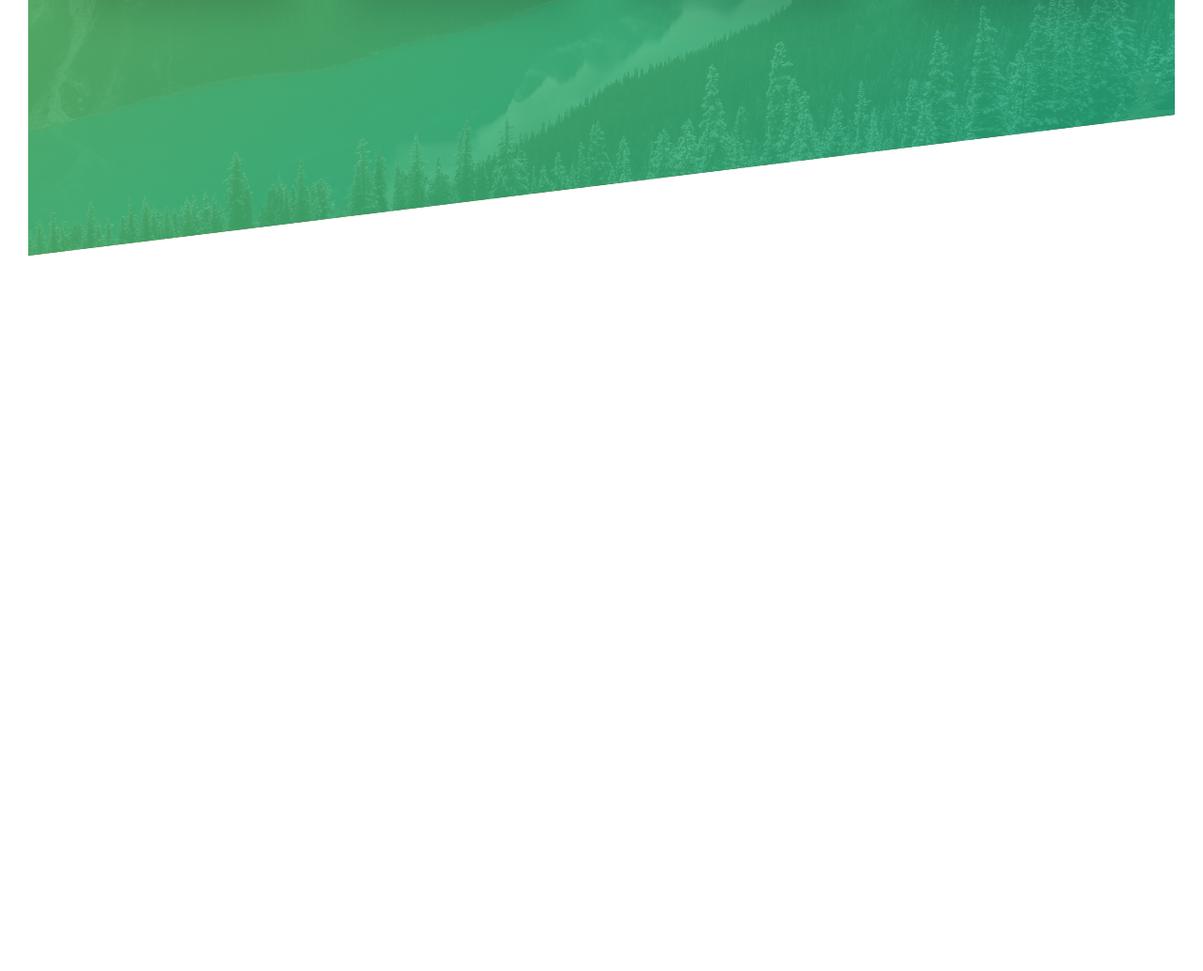
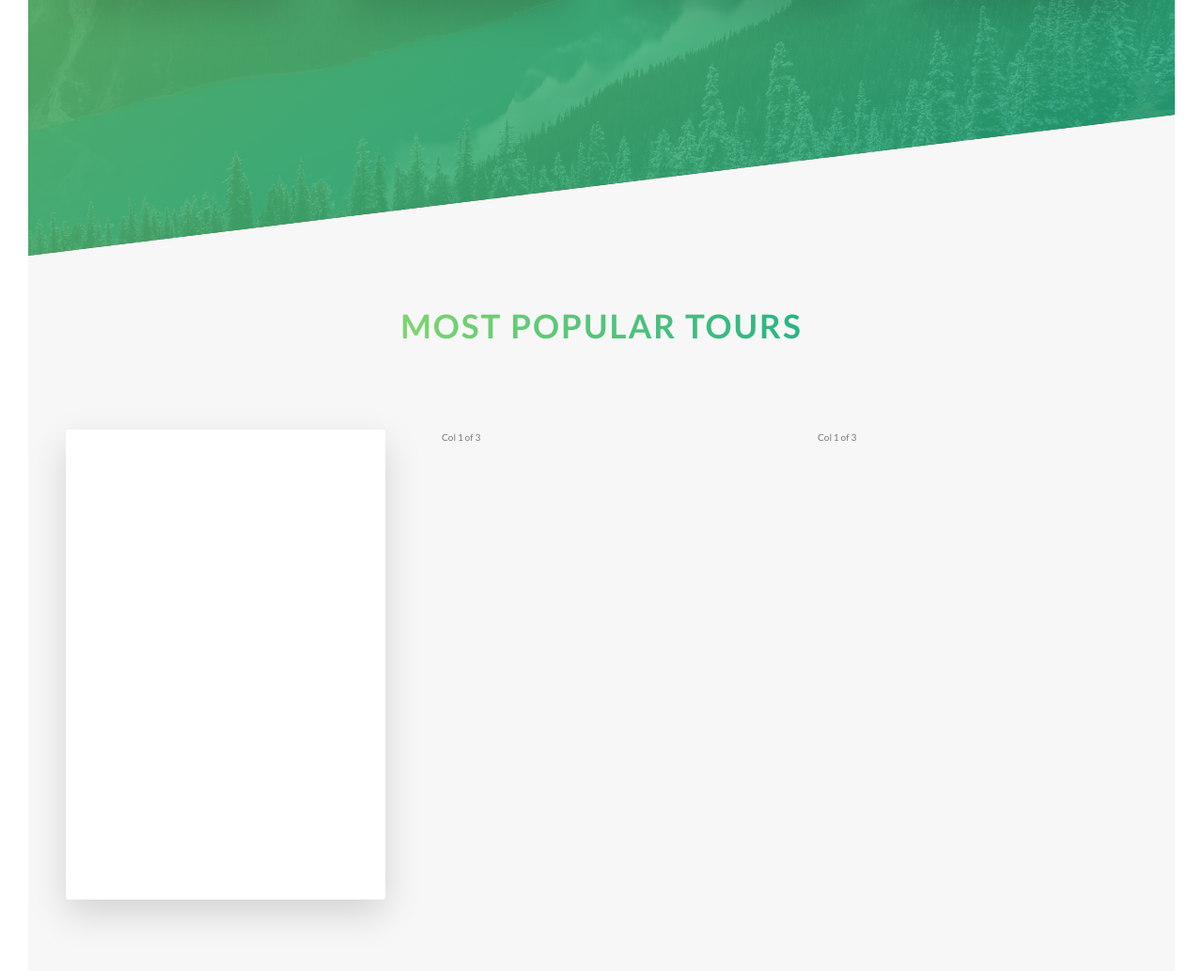
Before and after one commit to BrunoAl/natours, a website: page index.html in a window 1280 px wide. Shown: the part 1973-3006 px from the top of the page at 94% size. Before the commit the page ends 2245 px from the top, so only its background shows below. Drawn offline with Linux system fonts and the light colour scheme.

Commit message:
lecture 39

```diff
--- a/index.html
+++ b/index.html
@@ -103,6 +103,28 @@
           </div>
         </div>
       </section>
+
+      <section class="section-tours">
+        <div class="u-center-text u-margin-bottom-big">
+          <h2 class="heading-secondary">
+            Most popular tours
+          </h2>
+        </div>
+        <div class="row">
+          <div class="col-1-of-3">
+            <div class="card">
+              <div class="card__side card__side--front">
+                front
+              </div>
+              <div class="card__side card__side--back card__side--back-1">
+                text
+              </div>
+            </div>
+          </div>
+          <div class="col-1-of-3">Col 1 of 3</div>
+          <div class="col-1-of-3">Col 1 of 3</div>
+        </div>
+      </section>
     </main>
 
     <!--
--- a/sass/abstracts/_variables.sass
+++ b/sass/abstracts/_variables.sass
@@ -28,3 +28,6 @@ $default-font-size: 1.6rem;
 $grid-width: 114rem;
 $gutter-vertical: 8rem;
 $gutter-horizontal: 6rem;
+
+// SHADOWS
+$shadow-dark: 0 1.5rem 4rem rgba($color-black, .15)
--- /dev/null
+++ b/sass/components/_card.sass
@@ -0,0 +1,34 @@
+.card
+  perspective: 150rem
+  -moz-perspective: 150rem
+  position: relative
+  height: 50rem
+
+  &__side
+    color: #ffffff
+    height: 50rem
+    transition: all .8s ease
+    position: absolute
+    top: 0
+    left: 0
+    width: 100%
+    backface-visibility: hidden
+    border-radius: 3px
+    box-shadow: $shadow-dark
+    &--front
+      background-color: $color-white
+
+    &--back
+      transform: rotateY(180deg)
+
+      &-1
+        background-image: linear-gradient(to right bottom, $color-secondary-light, $color-secondary-dark)
+
+
+
+  &:hover &__side--front
+    transform: rotateY(180deg)
+
+
+  &:hover &__side--back
+    transform: rotateY(0)
--- a/sass/components/_feature-box.sass
+++ b/sass/components/_feature-box.sass
@@ -6,7 +6,6 @@
 	border-radius: 3px
 	box-shadow: 0 1.5rem 4rem rgba($color-black, .15)
 	transition: transform .3s
-
 
 	&__icon
 		display: inline-block
--- a/sass/main.sass
+++ b/sass/main.sass
@@ -8,6 +8,7 @@
 @import "base/utilities"
 
 @import "components/buttons"
+@import "components/card"
 @import "components/composition"
 @import "components/feature-box"
 
--- a/sass/pages/_home.sass
+++ b/sass/pages/_home.sass
@@ -12,3 +12,8 @@
 
   & > *
     transform: skewY(7deg)
+
+.section-tours
+  background-color: $color-grey-light-1
+  padding: 25rem 0 50rem 0
+  margin-top: -13rem
```
Also changed, not shown: css/style.css.
